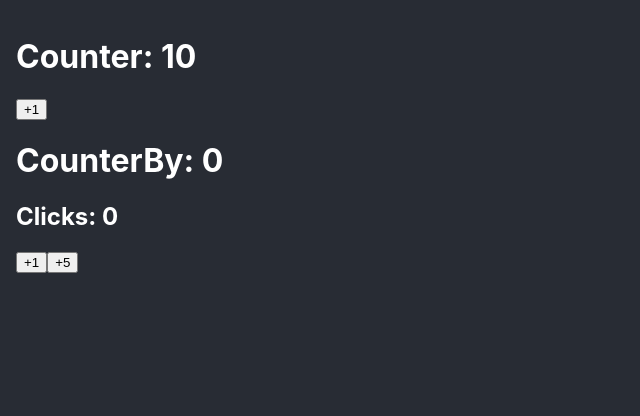
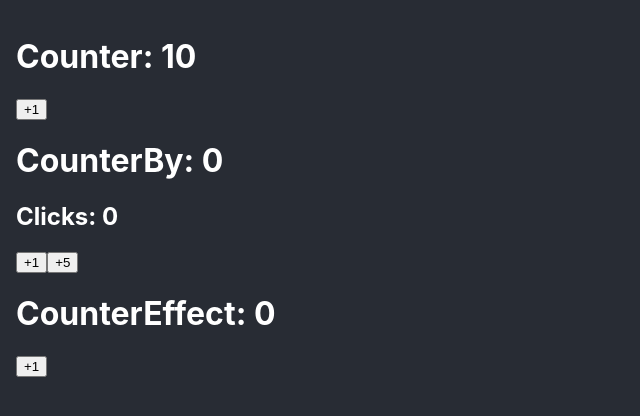
Before and after one commit to diegopagini/Bases_React, a React (Create React App) app: page / in a window 1280 px wide. Shown: the top 416 px of the page, without its empty margins (0-640 px from the left). Built offline with nearby package versions, Linux system fonts and the light colour scheme.

Commit message:
useEffect

```diff
--- a/src/App.tsx
+++ b/src/App.tsx
@@ -1,12 +1,14 @@
 /** @format */
 import { Counter } from './bases/components/Counter';
 import { CounterBy } from './bases/components/CounterBy';
+import { CounterEffect } from './bases/components/CounterEffect';
 
 function App() {
 	return (
 		<>
 			<Counter initialValue={10} />
 			<CounterBy />
+			<CounterEffect />
 		</>
 	);
 }
--- /dev/null
+++ b/src/bases/components/CounterEffect.tsx
@@ -0,0 +1,28 @@
+/** @format */
+import { useEffect, useState } from 'react';
+
+const MAXIMUN_COUNT = 10;
+
+export const CounterEffect = ({ initialValue = 0 }) => {
+	const [counter, setCounter] = useState(initialValue);
+
+	useEffect(() => {
+		// Cuando el componente se contrusye se dispara el cuerpo del useEffect.
+		console.log('useEffect');
+		if (counter < MAXIMUN_COUNT) return;
+
+		console.log('%cSe alcanzó el valor máximo.', 'color: red; background-color: black'); // Con %c al principicio del string y luego las propiedades de css se puede estilizar la consola
+	}, [counter]); // El arreglo de dependencias que vuelven a activar el useEffect.
+
+	const handleClick = () => {
+		// setCounter((prev: number) => (prev >= MAXIMUN_COUNT ? prev : prev + 1));
+		setCounter((prev: number) => Math.min(prev + 1, MAXIMUN_COUNT)); // Math.min retorna el valor, en este caso el valor previo o la constante MAXIMUN_COUNT
+	};
+
+	return (
+		<>
+			<h1>CounterEffect: {counter}</h1>
+			<button onClick={handleClick}>+1</button>
+		</>
+	);
+};
```
